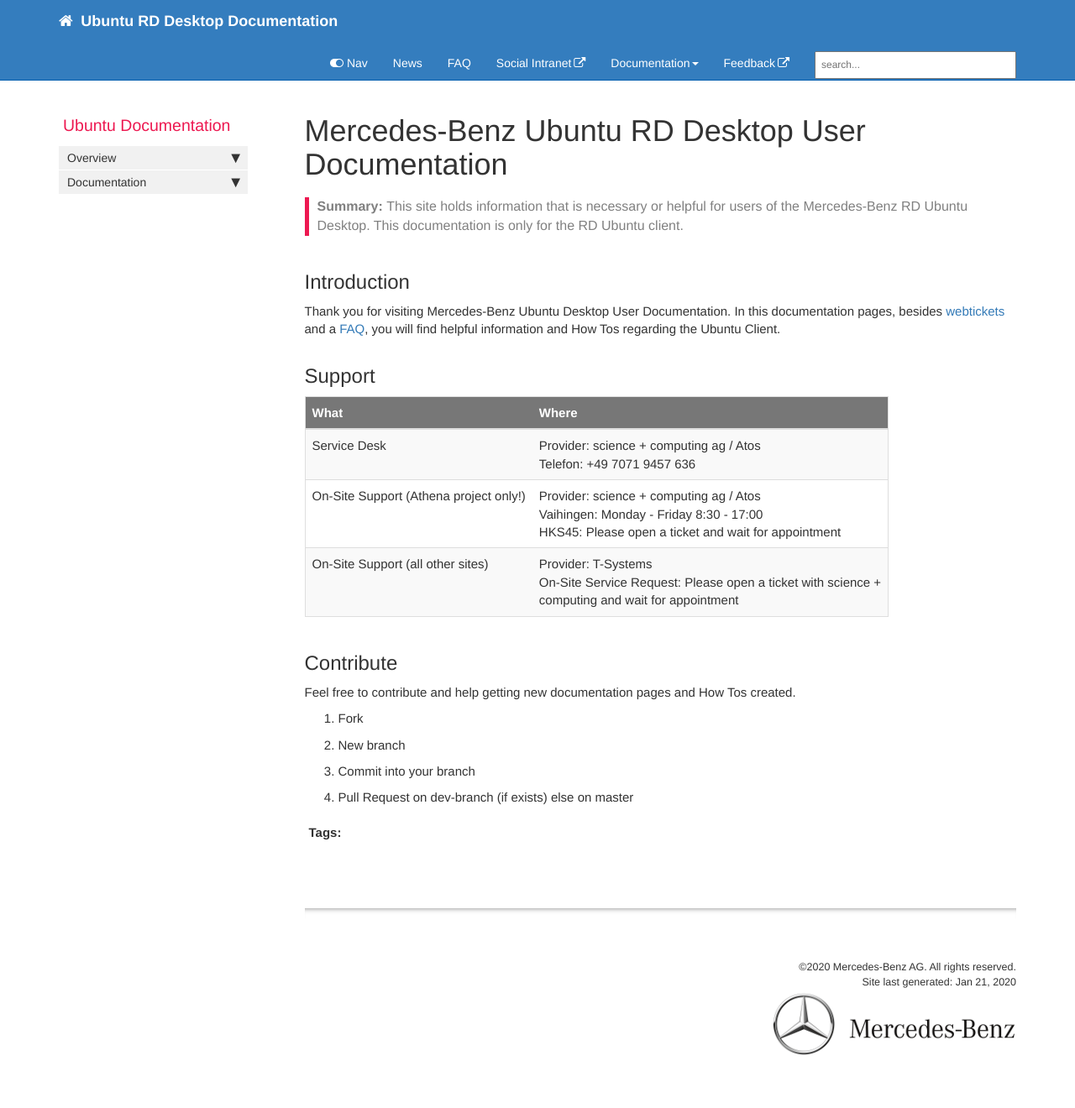
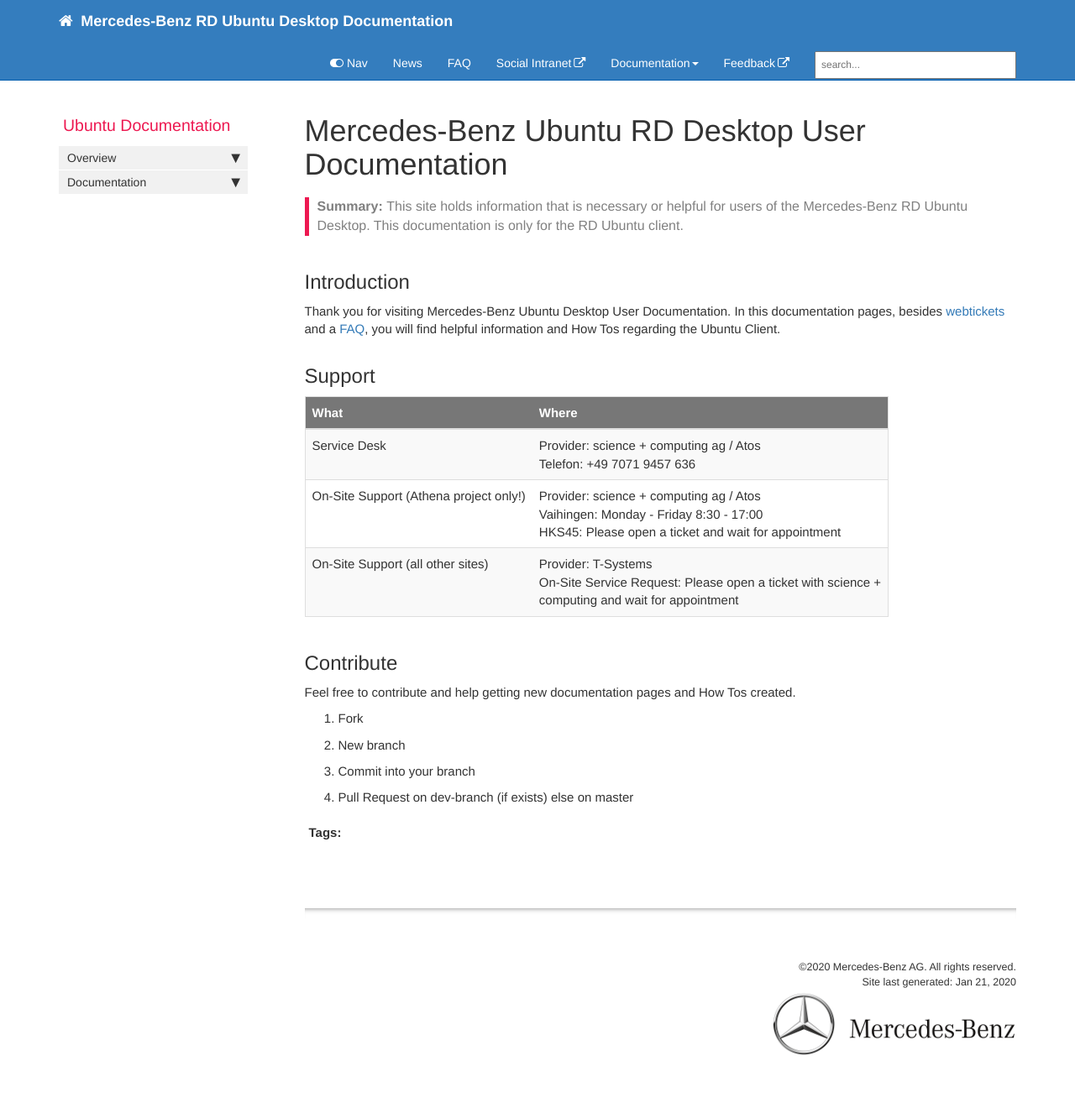
Before and after one commit to RajputPawan/Prometheus, a Jekyll site: the page built from index.md, in a window 1280 px wide. Shown: the whole page at 84% size. Built offline with Jekyll 4.4.1, drawn with Linux system fonts in a browser that asks for light colours; comment, search, counter and statistics services are not loaded.

Commit message:
changing Site title to MB RD

```diff
--- a/_config.yml
+++ b/_config.yml
@@ -3,10 +3,10 @@
 output: web
 # this property is useful for conditional filtering of content that is separate from the PDF.
 
-topnav_title: Ubuntu RD Desktop Documentation
+topnav_title: Mercedes-Benz RD Ubuntu Desktop Documentation
 # this appears on the top navigation bar next to the home button
 
-site_title: Ubuntu RD Desktop Doc
+site_title: Mercedes-Benz RD Ubuntu Desktop Doc
 # this appears in the html browser tab for the site title (seen mostly by search engines, not users)
 
 company_name: Mercedes-Benz AG
```
